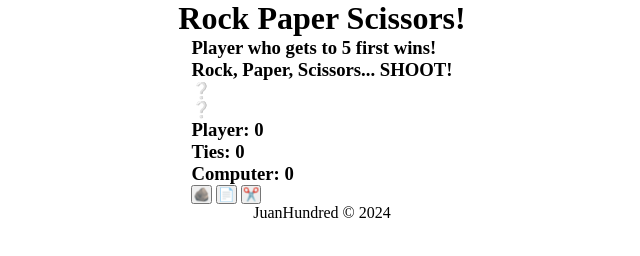
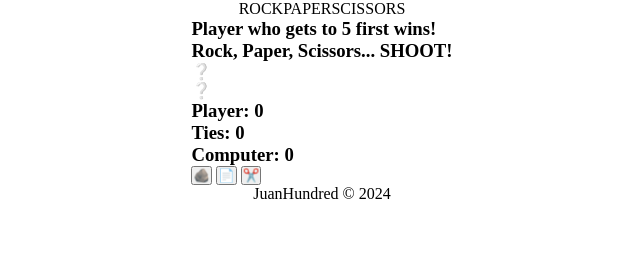
Before and after one commit to JuanHundred/rock-paper-scissors, a plain HTML site: page index.html in a window 1280 px wide. Shown: the whole page, without its empty margins (318-958 px from the left). Drawn offline with Linux system fonts and the light colour scheme.

Commit message:
Add span to header text

```diff
--- a/index.html
+++ b/index.html
@@ -8,7 +8,7 @@
 </head>
 <body>
     <div id="header">
-        <h1>Rock Paper Scissors!</h1>
+        <p><span class="header-rock">ROCK</span><span class="header-paper">PAPER</span><span class="header-scissors">SCISSORS</span></p>
     </div>
     <div id="game-container">
         <div class="game-container-header">
```
